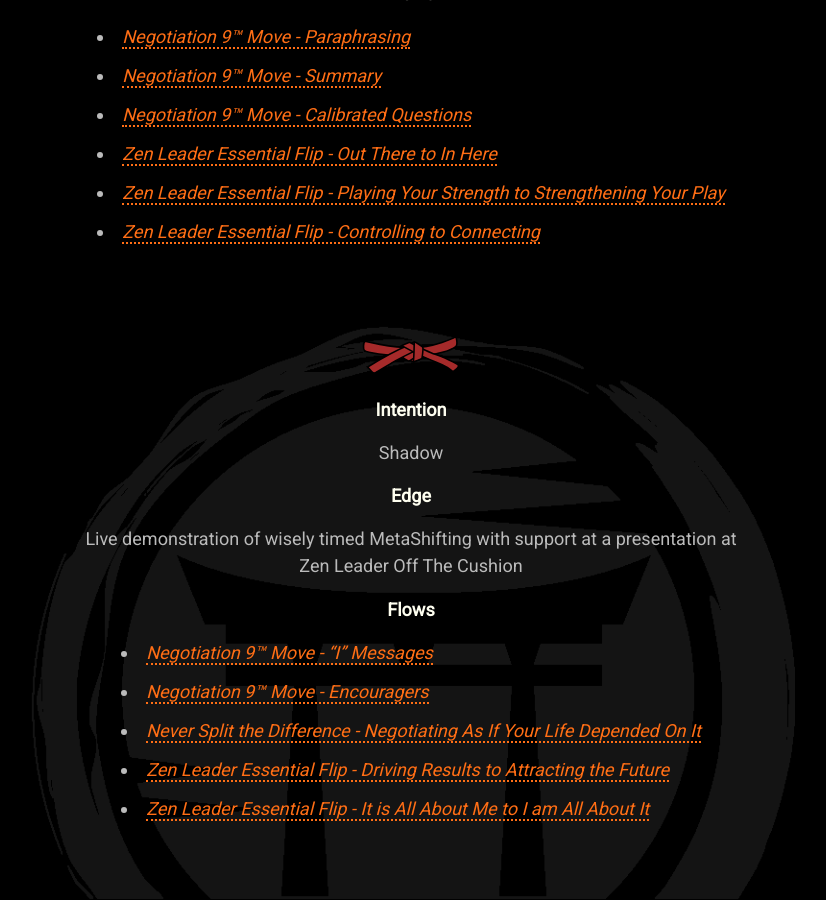
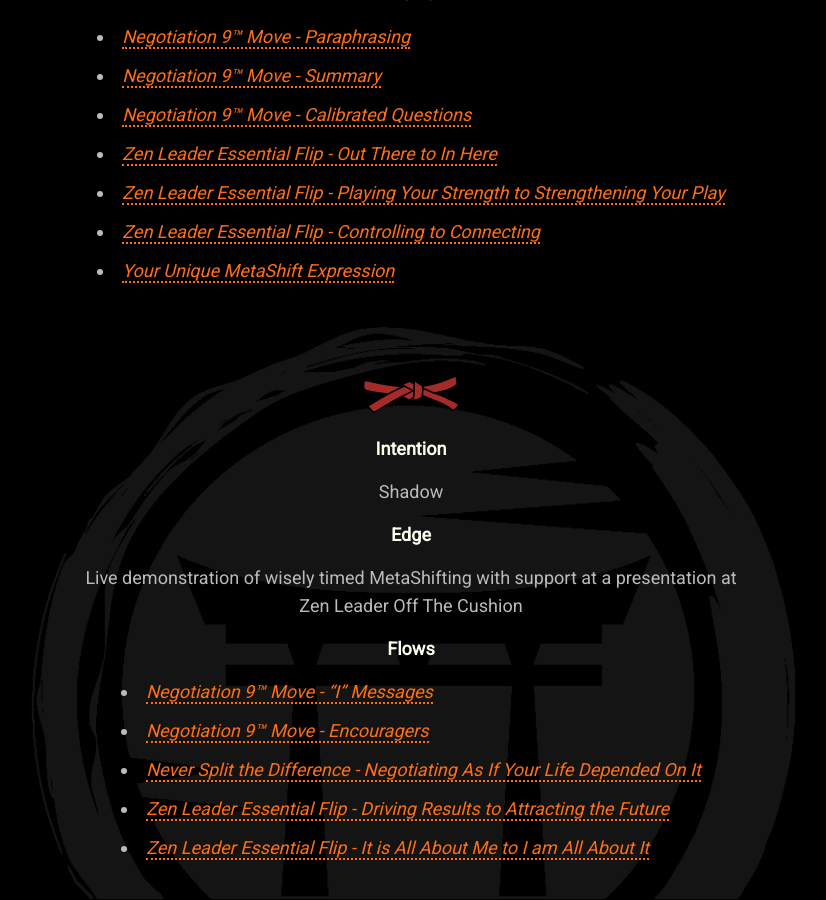
Before and after one commit to mindset-dojo/mindset-dojo.github.io, a Jekyll site: the page built from program.md, in a window 1280 px wide and 900 px high, scrolled down 4018 px. Shown: the whole window, without its empty margins (229-1055 px from the left). Built offline with Jekyll 4.4.1, drawn with Linux system fonts in a browser that asks for light colours; some web fonts are replaced; some of the changed text lies outside the part shown.

Commit message:
refactor(program): change location of houston we have an attitude article to purple level to support the new edge challenge.

```diff
--- a/_data/program.yaml
+++ b/_data/program.yaml
@@ -105,6 +105,8 @@
         url: https://www.youtube.com/watch?v=Jz1b2GK6Whg
       - label: Zen Leader Essential Flip - Controlling to Connecting
         url: https://www.youtube.com/watch?v=OFxdn9v5avk
+      - label: Your Unique MetaShift Expression
+        url: https://lessons.basil.one/houston-we-have-an-attitude-097fa422edf0
   - color: brown
     label: 2nd Kyu
     level: -2
@@ -153,6 +155,4 @@
         url: https://www.youtube.com/watch?v=_to_w-R0JjQ
       - label: Ki in Daily Life
         url: https://www.amazon.com/Ki-Daily-Life-Koichi-Tohei/dp/4889960716
-      - label: Your Unique MetaShift Expression
-        url: https://lessons.basil.one/houston-we-have-an-attitude-097fa422edf0
 ...
```
